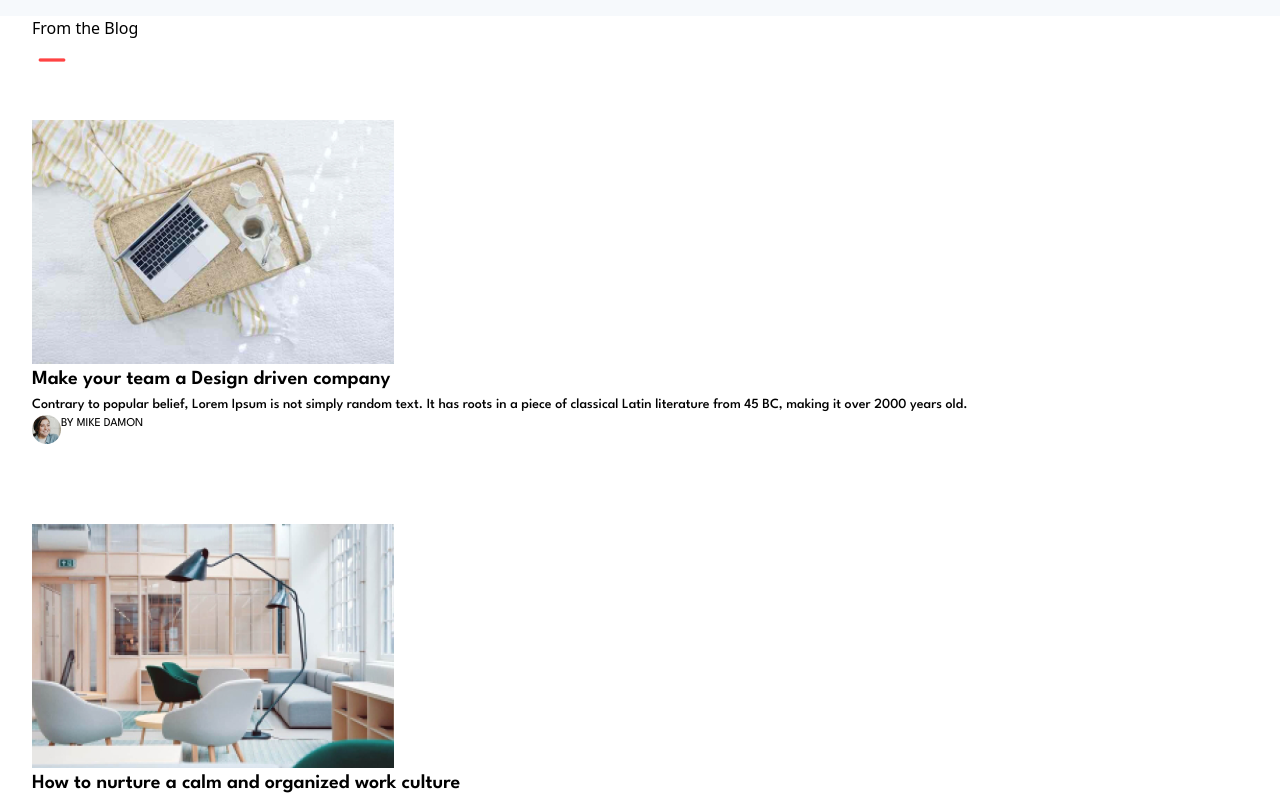
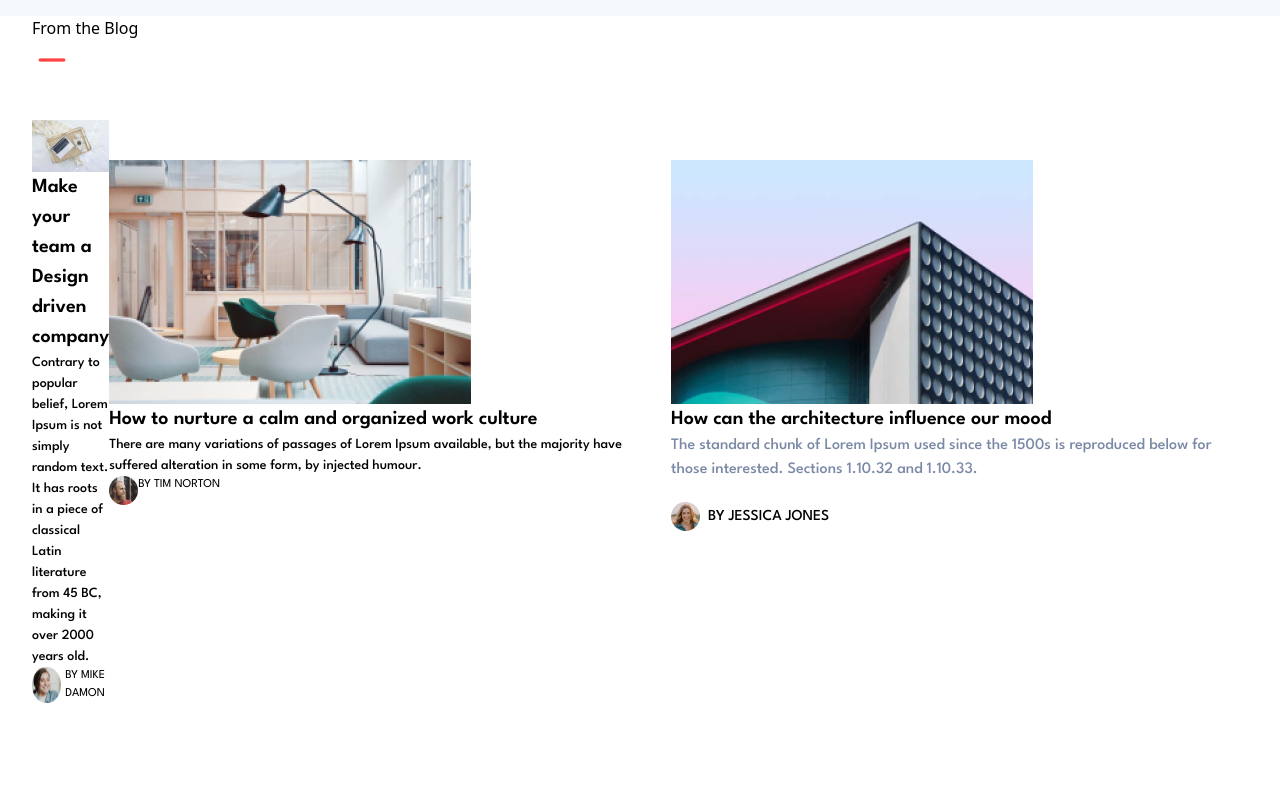
Before and after one commit to Alexandra4373/Mosto, a React (Vite) app: page / in a window 1280 px wide. Shown: the part 2300-3100 px from the top of the page. After the commit the page ends 3043 px from the top, so only its background shows below. Built offline with nearby package versions, Linux system fonts and the light colour scheme.

Commit message:
Update App.jsx

```diff
--- a/src/App.jsx
+++ b/src/App.jsx
@@ -168,14 +168,16 @@ function App() {
           </div>
 
           <div className="py-10">
+            <div className="sm:flex">
+              <div className="sm:flex-1">
                 <img src={design} />
                 <p className="text-[1.25rem] font-spartan font-semibold">
                   Make your team a Design driven company
                 </p>
                 <p className="text-[0.875rem] font-spartan font-medium">
-              Contrary to popular belief, Lorem Ipsum is not simply random text.
-              It has roots in a piece of classical Latin literature from 45 BC,
-              making it over 2000 years old.
+                  Contrary to popular belief, Lorem Ipsum is not simply random
+                  text. It has roots in a piece of classical Latin literature
+                  from 45 BC, making it over 2000 years old.
                 </p>
                 <div className="flex">
                   <img src={mike} />
@@ -184,16 +186,16 @@ function App() {
                   </p>
                 </div>
               </div>
-
               <div className="py-10">
+                <div className="sm:flex-1">
                   <img src={nurture} />
                   <p className="text-[1.25rem] font-spartan font-semibold">
                     How to nurture a calm and organized work culture
                   </p>
                   <p className="text-[0.875rem] font-spartan font-medium">
-              There are many variations of passages of Lorem Ipsum available,
-              but the majority have suffered alteration in some form, by
-              injected humour.
+                    There are many variations of passages of Lorem Ipsum
+                    available, but the majority have suffered alteration in some
+                    form, by injected humour.
                   </p>
                   <div className="flex">
                     <img src={tim} />
@@ -202,7 +204,7 @@ function App() {
                     </p>
                   </div>
                 </div>
-
+              </div>
               <div className="py-10">
                 <img src={archit} />
                 <p className="text-[1.25rem] font-spartan font-semibold font-blue">
@@ -222,6 +224,8 @@ function App() {
               </div>
             </div>
           </div>
+        </div>
+      </div>
     </>
   );
 }
```
Lines whose indentation alone changed are shown as unchanged.
